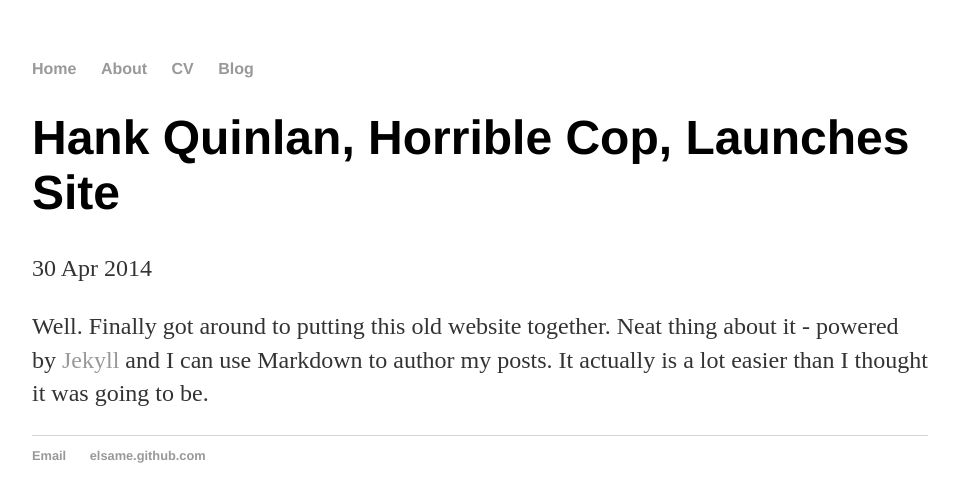
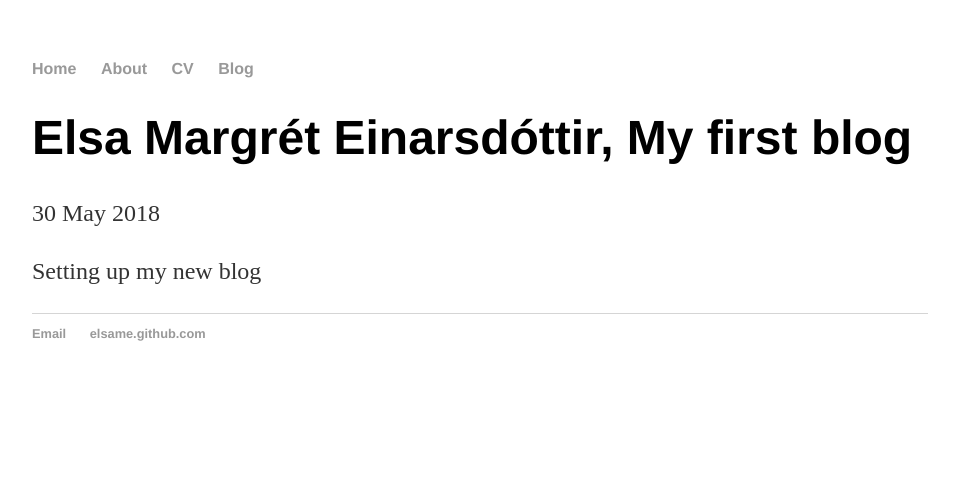
Before and after one commit to elsame/elsame.github.io, a Jekyll site: the page built from _posts/2014-04-30-hank-quinlan-site-launched.md, in a window 1280 px wide. Shown: the top 502 px of the page, without its empty margins (160-1119 px from the left). Built offline with Jekyll 4.4.1, drawn with Linux system fonts in a browser that asks for light colours.

Commit message:
Update 2014-04-30-hank-quinlan-site-launched.md

```diff
--- a/_posts/2014-04-30-hank-quinlan-site-launched.md
+++ b/_posts/2014-04-30-hank-quinlan-site-launched.md
@@ -1,7 +1,6 @@
 ---
 layout: post
-title: "Hank Quinlan, Horrible Cop, Launches Site"
-date: 2014-04-30
+title: "Elsa Margrét Einarsdóttir, My first blog"
+date: 2018-05-30
 ---
-
-Well. Finally got around to putting this old website together. Neat thing about it - powered by [Jekyll](http://jekyllrb.com) and I can use Markdown to author my posts. It actually is a lot easier than I thought it was going to be.
+Setting up my new blog
```
